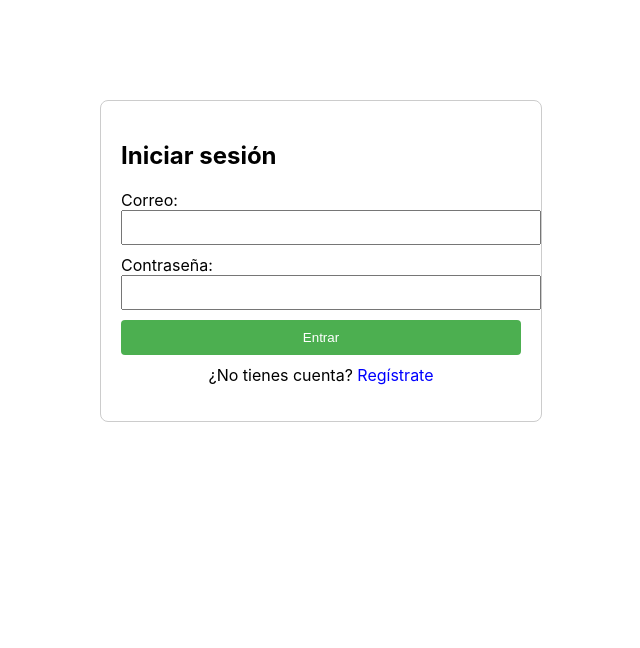
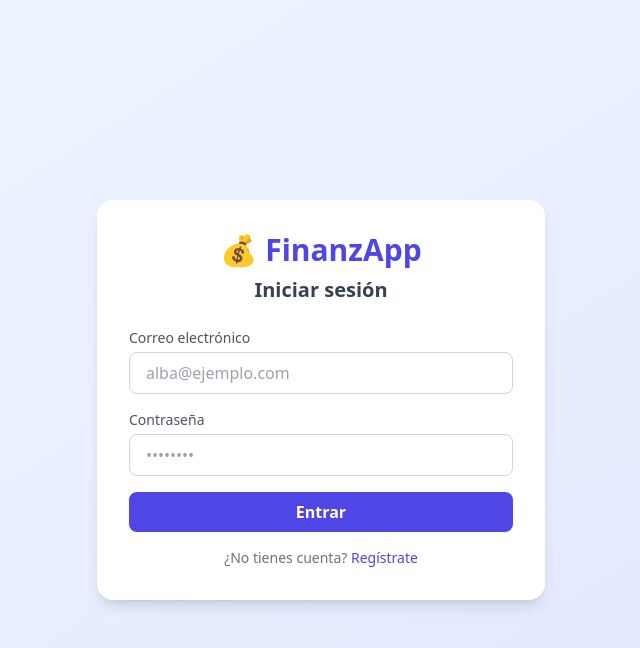
Before and after one commit to albamndz/GESTOR_FINANZAS, a React (Create React App) app in the folder frontend/: page / in a window 1280 px wide. Shown: the top 648 px of the page, without its empty margins (319-959 px from the left). Built offline with nearby package versions, Linux system fonts and the light colour scheme.

Commit message:
Frontend: Sidebar y navegacion añadidos

```diff
--- a/frontend/package.json
+++ b/frontend/package.json
@@ -39,5 +39,10 @@
       "last 1 firefox version",
       "last 1 safari version"
     ]
+  },
+  "devDependencies": {
+    "autoprefixer": "^10.5.0",
+    "postcss": "^8.5.10",
+    "tailwindcss": "^3.4.19"
   }
 }
--- /dev/null
+++ b/frontend/postcss.config.js
@@ -0,0 +1,6 @@
+module.exports = {
+  plugins: {
+    tailwindcss: {},
+    autoprefixer: {},
+  },
+}
--- a/frontend/src/App.js
+++ b/frontend/src/App.js
@@ -3,16 +3,30 @@ import { AuthProvider, useAuth } from './context/AuthContext';
 import Login from './pages/Login';
 import Registro from './pages/Registro';
 import Dashboard from './pages/Dashboard';
+import Transacciones from './pages/Transacciones';
+import Presupuestos from './pages/Presupuestos';
+import Sidebar from './components/Sidebar';
 
 const AppContent = () => {
   const { token } = useAuth();
   const [mostrarRegistro, setMostrarRegistro] = useState(false);
+  const [paginaActual, setPaginaActual] = useState('dashboard');
 
-  if (token) return <Dashboard />;
+  if (!token) {
+    if (mostrarRegistro) return <Registro onSwitch={() => setMostrarRegistro(false)} />;
+    return <Login onSwitch={() => setMostrarRegistro(true)} />;
+  }
 
-  if (mostrarRegistro) return <Registro onSwitch={() => setMostrarRegistro(false)} />;
-
-  return <Login onSwitch={() => setMostrarRegistro(true)} />;
+  return (
+    <div className="flex min-h-screen bg-gray-100">
+      <Sidebar paginaActual={paginaActual} setPaginaActual={setPaginaActual} />
+      <div className="flex-1 p-8 overflow-auto">
+        {paginaActual === 'dashboard' && <Dashboard />}
+        {paginaActual === 'transacciones' && <Transacciones />}
+        {paginaActual === 'presupuestos' && <Presupuestos />}
+      </div>
+    </div>
+  );
 };
 
 const App = () => {
--- /dev/null
+++ b/frontend/src/components/Sidebar.js
@@ -0,0 +1,52 @@
+import { useAuth } from '../context/AuthContext';
+
+const Sidebar = ({ paginaActual, setPaginaActual }) => {
+  const { nombre, logout } = useAuth();
+
+  const enlaces = [
+    { id: 'dashboard', label: 'Dashboard', icono: '📊' },
+    { id: 'transacciones', label: 'Transacciones', icono: '💸' },
+    { id: 'presupuestos', label: 'Presupuestos', icono: '🎯' },
+  ];
+
+  return (
+    <div className="w-64 bg-emerald-800 min-h-screen flex flex-col">
+      {/* Logo */}
+      <div className="p-6 border-b border-emerald-700">
+        <h1 className="text-white text-2xl font-bold">💰 FinanzApp</h1>
+        <p className="text-emerald-300 text-sm mt-1">Hola, {nombre}</p>
+      </div>
+
+      {/* Menu */}
+      <nav className="flex-1 p-4 space-y-2">
+        {enlaces.map(e => (
+          <button
+            key={e.id}
+            onClick={() => setPaginaActual(e.id)}
+            className={`w-full text-left px-4 py-3 rounded-lg flex items-center gap-3 transition duration-200 ${
+              paginaActual === e.id
+                ? 'bg-emerald-600 text-white font-semibold'
+                : 'text-emerald-100 hover:bg-emerald-700'
+            }`}
+          >
+            <span>{e.icono}</span>
+            <span>{e.label}</span>
+          </button>
+        ))}
+      </nav>
+
+      {/* Logout */}
+      <div className="p-4 border-t border-emerald-700">
+        <button
+          onClick={logout}
+          className="w-full px-4 py-3 rounded-lg text-emerald-100 hover:bg-emerald-700 text-left flex items-center gap-3 transition duration-200"
+        >
+          <span>🚪</span>
+          <span>Cerrar sesión</span>
+        </button>
+      </div>
+    </div>
+  );
+};
+
+export default Sidebar;
--- a/frontend/src/index.css
+++ b/frontend/src/index.css
@@ -1,13 +1,3 @@
-body {
-  margin: 0;
-  font-family: -apple-system, BlinkMacSystemFont, 'Segoe UI', 'Roboto', 'Oxygen',
-    'Ubuntu', 'Cantarell', 'Fira Sans', 'Droid Sans', 'Helvetica Neue',
-    sans-serif;
-  -webkit-font-smoothing: antialiased;
-  -moz-osx-font-smoothing: grayscale;
-}
-
-code {
-  font-family: source-code-pro, Menlo, Monaco, Consolas, 'Courier New',
-    monospace;
-}
+@tailwind base;
+@tailwind components;
+@tailwind utilities;
--- a/frontend/src/pages/Login.js
+++ b/frontend/src/pages/Login.js
@@ -19,25 +19,48 @@ const Login = ({ onSwitch }) => {
   };
 
   return (
-    <div style={{ maxWidth: '400px', margin: '100px auto', padding: '20px', border: '1px solid #ccc', borderRadius: '8px' }}>
-      <h2>Iniciar sesión</h2>
-      {error && <p style={{ color: 'red' }}>{error}</p>}
-      <form onSubmit={handleSubmit}>
-        <div style={{ marginBottom: '10px' }}>
-          <label>Correo:</label>
-          <input type="email" value={correo} onChange={e => setCorreo(e.target.value)} style={{ width: '100%', padding: '8px' }} />
+    <div className="min-h-screen bg-gradient-to-br from-blue-50 to-indigo-100 flex items-center justify-center">
+      <div className="bg-white rounded-2xl shadow-lg p-8 w-full max-w-md">
+        <h1 className="text-3xl font-bold text-indigo-600 mb-2 text-center">💰 FinanzApp</h1>
+        <h2 className="text-xl font-semibold text-gray-700 mb-6 text-center">Iniciar sesión</h2>
+        {error && <p className="bg-red-100 text-red-600 p-3 rounded-lg mb-4 text-sm">{error}</p>}
+        <form onSubmit={handleSubmit} className="space-y-4">
+          <div>
+            <label className="block text-sm font-medium text-gray-600 mb-1">Correo electrónico</label>
+            <input
+              type="email"
+              value={correo}
+              onChange={e => setCorreo(e.target.value)}
+              className="w-full border border-gray-300 rounded-lg px-4 py-2 focus:outline-none focus:ring-2 focus:ring-indigo-400"
+              placeholder="alba@ejemplo.com"
+              required
+            />
           </div>
-        <div style={{ marginBottom: '10px' }}>
-          <label>Contraseña:</label>
-          <input type="password" value={contraseña} onChange={e => setContraseña(e.target.value)} style={{ width: '100%', padding: '8px' }} />
+          <div>
+            <label className="block text-sm font-medium text-gray-600 mb-1">Contraseña</label>
+            <input
+              type="password"
+              value={contraseña}
+              onChange={e => setContraseña(e.target.value)}
+              className="w-full border border-gray-300 rounded-lg px-4 py-2 focus:outline-none focus:ring-2 focus:ring-indigo-400"
+              placeholder="••••••••"
+              required
+            />
           </div>
-        <button type="submit" style={{ width: '100%', padding: '10px', backgroundColor: '#4CAF50', color: 'white', border: 'none', borderRadius: '4px', cursor: 'pointer' }}>
+          <button
+            type="submit"
+            className="w-full bg-indigo-600 hover:bg-indigo-700 text-white font-semibold py-2 rounded-lg transition duration-200"
+          >
             Entrar
           </button>
         </form>
-      <p style={{ textAlign: 'center', marginTop: '10px' }}>
-        ¿No tienes cuenta? <span style={{ color: 'blue', cursor: 'pointer' }} onClick={onSwitch}>Regístrate</span>
+        <p className="text-center text-sm text-gray-500 mt-4">
+          ¿No tienes cuenta?{' '}
+          <span onClick={onSwitch} className="text-indigo-600 font-medium cursor-pointer hover:underline">
+            Regístrate
+          </span>
         </p>
+      </div>
     </div>
   );
 };
--- /dev/null
+++ b/frontend/tailwind.config.js
@@ -0,0 +1,9 @@
+module.exports = {
+  content: [
+    "./src/**/*.{js,jsx,ts,tsx}",
+  ],
+  theme: {
+    extend: {},
+  },
+  plugins: [],
+}
```
Also changed, not shown: 1 other file (tests, documents, lock files or other folders). Lines whose indentation alone changed are shown as unchanged.
